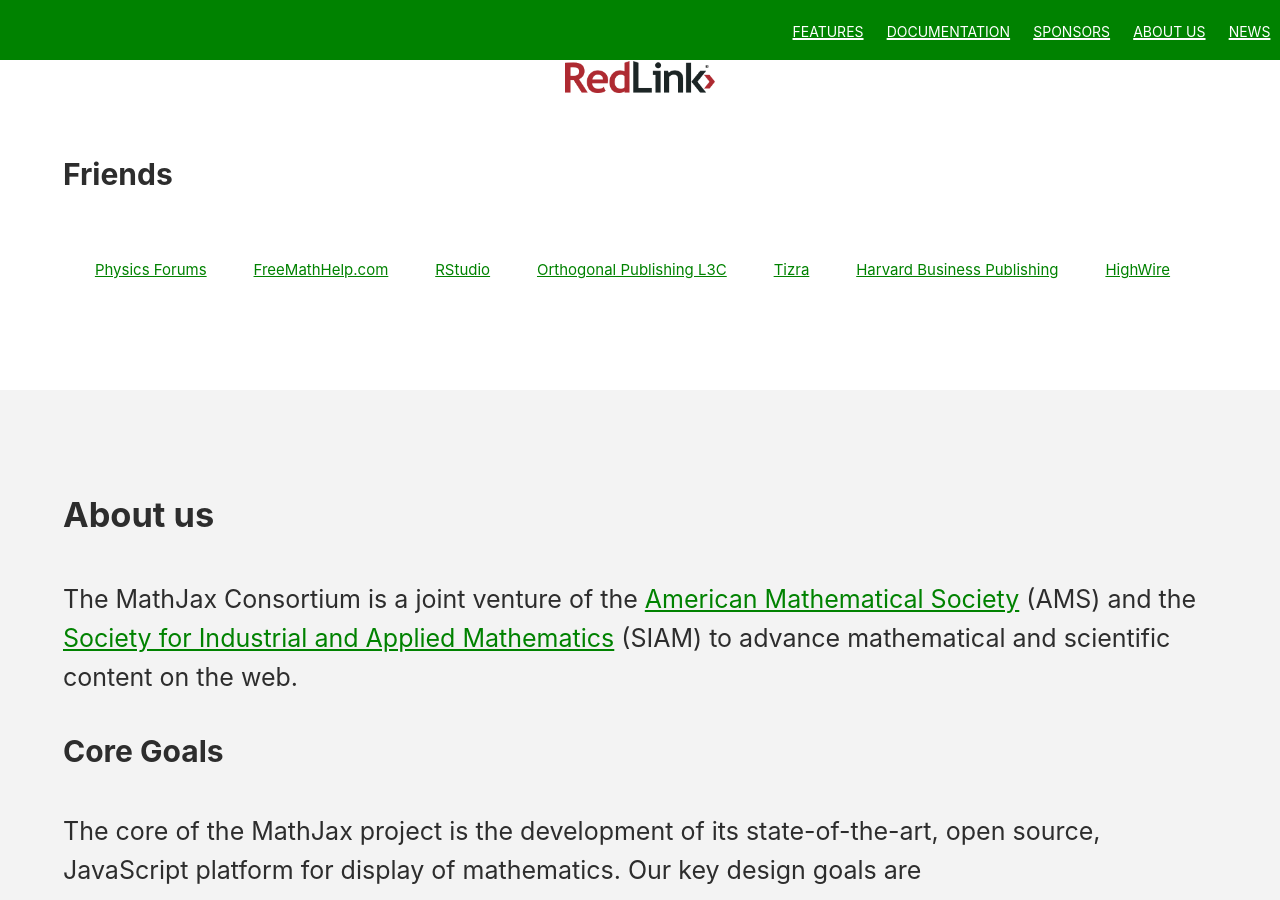
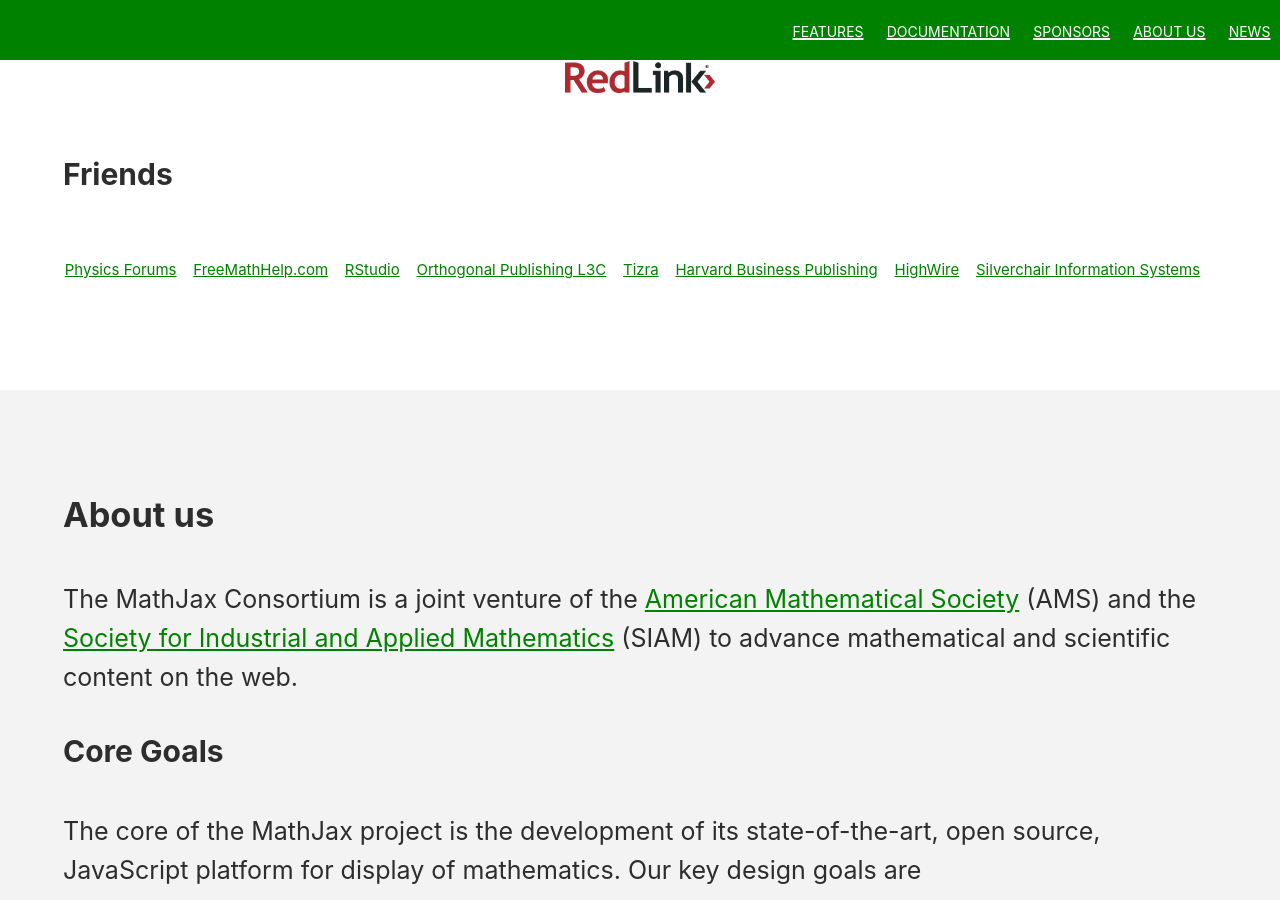
Before and after one commit to mathjax/MathJax-website, a Jekyll site: the page built from index.html, in a window 1280 px wide and 900 px high, scrolled down 5564 px. Built offline with Jekyll 4.4.1, drawn with Linux system fonts in a browser that asks for light colours.

Commit message:
Add Silverchair Information Systems as friend

```diff
--- a/_includes/frontpage/sponsors.html
+++ b/_includes/frontpage/sponsors.html
@@ -235,13 +235,14 @@
     </div>
     <h3>Friends</h3>
     <div class="cards sponsors friends">
-      <a href="http://www.physicsforums.com">Physics Forums</a>
-      <a href="http://www.freemathhelp.com">FreeMathHelp.com</a>
+      <a href="http://www.physicsforums.com/">Physics Forums</a>
+      <a href="http://www.freemathhelp.com/">FreeMathHelp.com</a>
       <a href="http://www.rstudio.com/">RStudio</a>
       <a href="http://www.orthogonalpublishing.com/">Orthogonal Publishing L3C</a>
       <a href="http://www.tizra.com/">Tizra</a>
       <a href="https://cb.hbsp.harvard.edu/">Harvard Business Publishing</a>
-      <a href="http://www.highwire.org">HighWire</a>
+      <a href="http://www.highwire.org/">HighWire</a>
+      <a href="http://www.silverchair.com/">Silverchair Information Systems</a>
     </div>
   </div>
 </section>
```
